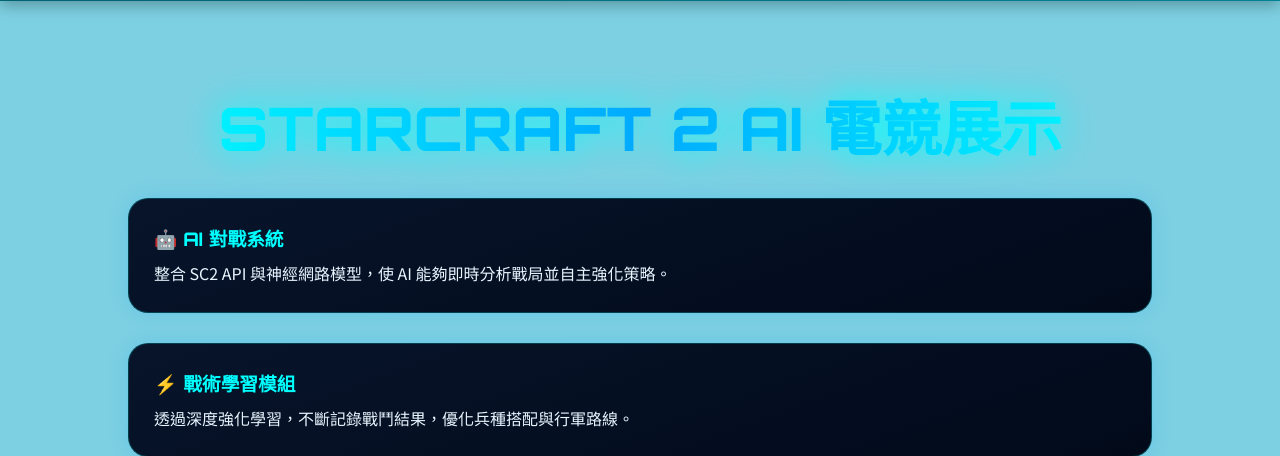
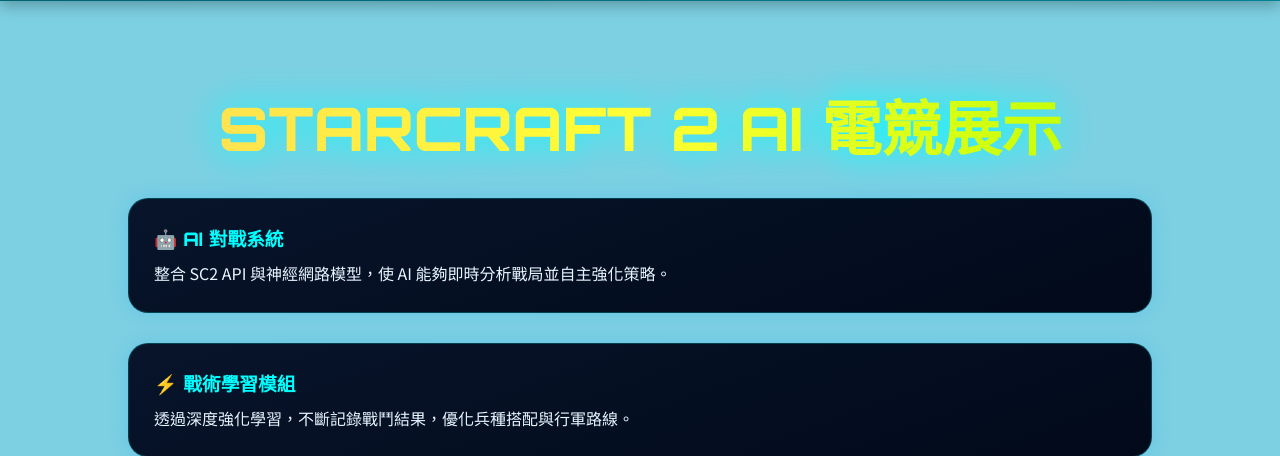
Before and after one commit to s310424-prog/flask-heroku, a Flask app: page / in a window 1280 px wide. Shown: the part 329-785 px from the top of the page. Run offline with Flask 3, Linux system fonts and the light colour scheme.

Commit message:
Update index.html
45

```diff
--- a/templates/index.html
+++ b/templates/index.html
@@ -42,7 +42,7 @@
 main{padding:80px 10% 40px; display:grid; grid-template-columns:1fr; gap:30px;}
 h1.main-title{
   text-align:center;font-size:3rem;text-transform:uppercase;
-  background:linear-gradient(90deg,#00ffff,#00aaff,#00ffff);
+  background:linear-gradient(90deg,#FFDD55	,	#FFFF33,	#BBFF00);
   -webkit-background-clip:text;-webkit-text-fill-color:transparent;
   animation:glow 2.5s ease-in-out infinite alternate;
 }
```
